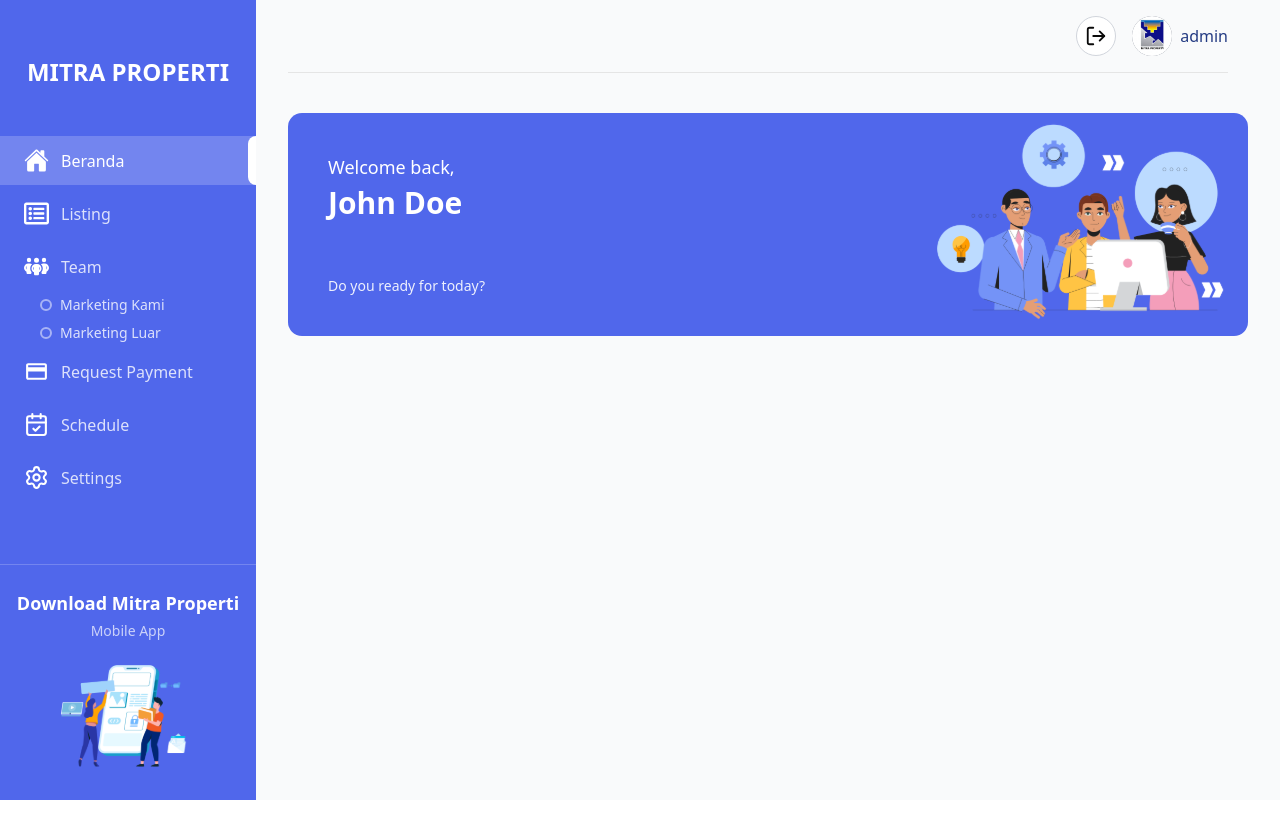
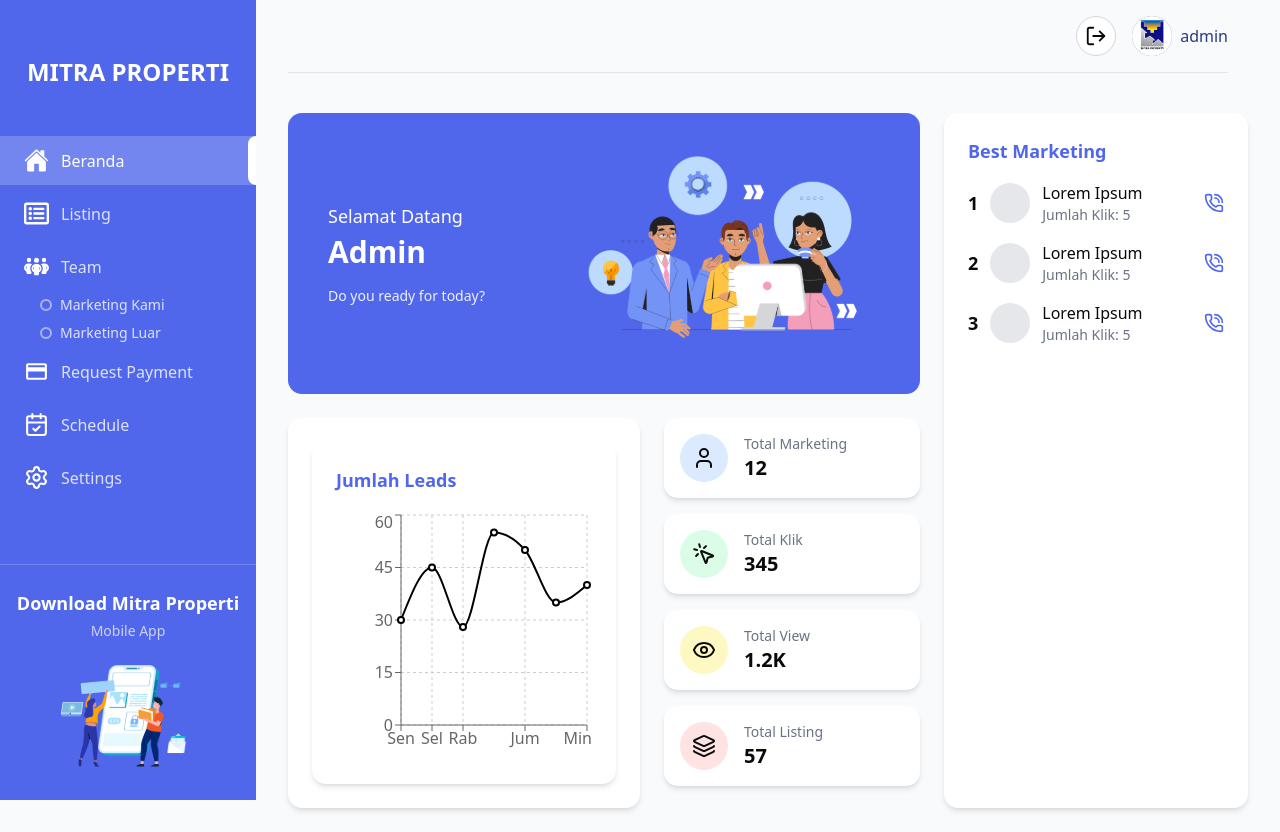
Before and after one commit to Akhfabgss/Mitra-Property-Web, a Next.js app: page /dashboard in a window 1280 px wide. Before the commit the page ends 800 px from the top, so only its background shows below. Built offline with nearby package versions, Linux system fonts and the light colour scheme.

Commit message:
dashboard setengah

```diff
--- a/package.json
+++ b/package.json
@@ -22,6 +22,7 @@
     "react": "19.1.0",
     "react-dom": "19.1.0",
     "react-icons": "^5.5.0",
+    "recharts": "^3.3.0",
     "swiper": "^12.0.2",
     "tailwind-merge": "^3.3.1",
     "tailwindcss": "^4.1.14"
--- a/src/app/dashboard/page.tsx
+++ b/src/app/dashboard/page.tsx
@@ -1,30 +1,127 @@
-import Sidebar from '@/components/layout/Sidebar'
-import React from 'react'
+import Sidebar from "@/components/layout/Sidebar";
+import { Button } from "@/components/ui/button";
+import JumlahLeadsChart from "@/components/ui/Charts";
+import {
+  EyeIcon,
+  LayersIcon,
+  MousePointerClickIcon,
+  PhoneCall,
+  UserIcon,
+} from "lucide-react";
+import Image from "next/image";
+import React from "react";
 
 function page() {
+  const data = [
+    { day: "Sen", value: 30 },
+    { day: "Sel", value: 45 },
+    { day: "Rab", value: 28 },
+    { day: "Kam", value: 55 },
+    { day: "Jum", value: 50 },
+    { day: "Sab", value: 35 },
+    { day: "Min", value: 40 },
+  ];
+
   return (
-    <div className="bg-biru text-white rounded-xl flex flex-col md:flex-row justify-between">
-            {/* Text bagian kiri */}
-            <div className="flex flex-col justify-between px-10 py-10">
-              <div>
-                <h2 className="text-lg">Welcome back,</h2>
-                <h1 className="text-2xl md:text-3xl font-bold mt-1">
-                    John Doe
-                </h1>
-              </div>
+    <>
+      <div className="grid grid-cols-1 lg:grid-cols-3 gap-6">
+        {/* LEFT MAIN CONTENT (2/3 width) */}
+        <div className="lg:col-span-2 space-y-6">
+          {/* Card Biru Welcome */}
+          <div className="bg-biru text-white rounded-xl p-10 flex justify-between items-center min-h-[200px]">
+            <div>
+              <h2 className="text-lg">Selamat Datang</h2>
+              <h1 className="text-2xl md:text-3xl font-bold mt-1">Admin</h1>
               <p className="text-sm opacity-90 mt-4">Do you ready for today?</p>
             </div>
-
-            {/* Gambar bagian kanan */}
-            <img
+            <Image
+              width={300}
+              height={300}
               src="/assets/welcome.svg"
-              alt="Illustration"
-              className="w-40 md:w-1/3 mt-4 md:mt-2"
+              alt="welcome"
             />
           </div>
 
+          {/* --- content lain bisa disini --- */}
+          <div className="flex gap-6">
+            {/* Line Chart */}
+            <div className="flex-1 bg-white rounded-xl shadow-md p-6">
+              <JumlahLeadsChart />
+            </div>
 
-  )
+            {/* Cards Statistik */}
+            <div className="w-64 flex flex-col gap-4">
+              <div className="bg-white rounded-xl shadow-md p-4 flex items-center gap-4">
+                <div className="p-3 bg-blue-100 rounded-full">
+                  <UserIcon size={24} />
+                </div>
+                <div>
+                  <p className="text-sm text-gray-500">Total Marketing</p>
+                  <p className="text-xl font-bold">12</p>
+                </div>
+              </div>
+
+              <div className="bg-white rounded-xl shadow-md p-4 flex items-center gap-4">
+                <div className="p-3 bg-green-100 rounded-full">
+                  <MousePointerClickIcon size={24} />
+                </div>
+                <div>
+                  <p className="text-sm text-gray-500">Total Klik</p>
+                  <p className="text-xl font-bold">345</p>
+                </div>
+              </div>
+
+              <div className="bg-white rounded-xl shadow-md p-4 flex items-center gap-4">
+                <div className="p-3 bg-yellow-100 rounded-full">
+                  <EyeIcon size={24} />
+                </div>
+                <div>
+                  <p className="text-sm text-gray-500">Total View</p>
+                  <p className="text-xl font-bold">1.2K</p>
+                </div>
+              </div>
+
+              <div className="bg-white rounded-xl shadow-md p-4 flex items-center gap-4">
+                <div className="p-3 bg-red-100 rounded-full">
+                  <LayersIcon size={24} />
+                </div>
+                <div>
+                  <p className="text-sm text-gray-500">Total Listing</p>
+                  <p className="text-xl font-bold">57</p>
+                </div>
+              </div>
+            </div>
+          </div>
+        </div>
+        {/* RIGHT SIDEBAR (1/3 width) */}
+        <div className="bg-white rounded-xl shadow-md p-6">
+          <h3 className="text-biru font-semibold text-lg mb-4">
+            Best Marketing
+          </h3>
+
+          <div className="space-y-4">
+            {[1, 2, 3].map((item) => (
+              <div key={item} className="flex items-center justify-between">
+                <div className="flex items-center gap-3">
+                  <span className="text-lg font-semibold">{item}</span>
+                  <div className="w-10 h-10 rounded-full overflow-hidden bg-gray-200"></div>
+                  <div>
+                    <p className="font-medium">Lorem Ipsum</p>
+                    <p className="text-sm text-gray-500">Jumlah Klik: 5</p>
+                  </div>
+                </div>
+                <button>
+                  <PhoneCall size={20} className="text-biru" />
+                </button>
+              </div>
+            ))}
+          </div>
+        </div>
+
+        {/* TABLE KLIK TERBARU */}
+      </div>
+    </>
+  );
 }
 
-export default page
+export default page;
--- /dev/null
+++ b/src/components/ui/Charts.tsx
@@ -0,0 +1,39 @@
+'use client'
+
+import {
+  LineChart,
+  Line,
+  XAxis,
+  YAxis,
+  Tooltip,
+  CartesianGrid,
+  ResponsiveContainer,
+} from "recharts"
+
+const data = [
+  { day: "Sen", value: 30 },
+  { day: "Sel", value: 45 },
+  { day: "Rab", value: 28 },
+  { day: "Kam", value: 55 },
+  { day: "Jum", value: 50 },
+  { day: "Sab", value: 35 },
+  { day: "Min", value: 40 },
+]
+
+export default function JumlahLeadsChart() {
+  return (
+    <div className="bg-white rounded-xl shadow-md p-6">
+      <h3 className="text-biru font-semibold text-lg mb-4">Jumlah Leads</h3>
+
+      <ResponsiveContainer width="100%" height={250}>
+        <LineChart data={data}>
+          <CartesianGrid strokeDasharray="3 3" />
+          <XAxis dataKey="day" />
+          <YAxis />
+          <Tooltip />
+          <Line type="monotone" dataKey="value" stroke="black" strokeWidth={2} />
+        </LineChart>
+      </ResponsiveContainer>
+    </div>
+  )
+}
```
Also changed, not shown: 1 other file (tests, documents, lock files or other folders).
